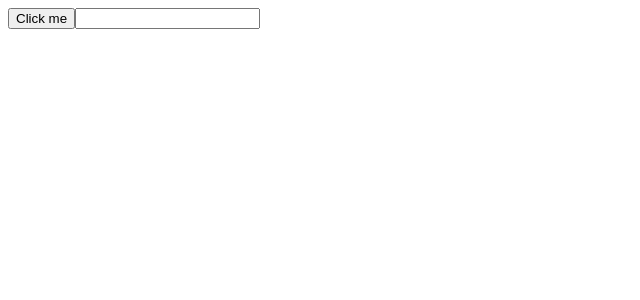
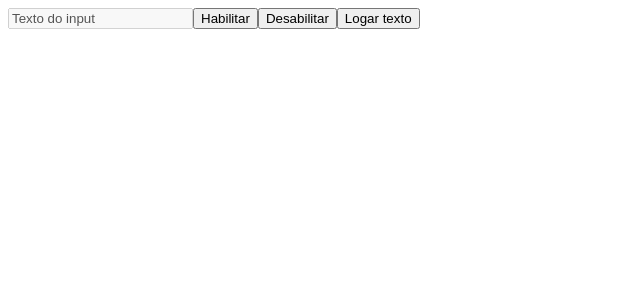
Before and after one commit to alexbleggijrr/angular-course-rocketseat, an Angular app in the folder 01-first-steps/02-angular-fundamentals/my-new-project/: page / in a window 1280 px wide. Shown: the top 300 px of the page, without its empty margins (0-640 px from the left). Built offline with nearby package versions, Linux system fonts and the light colour scheme.

Commit message:
using property binding

```diff
--- a/01-first-steps/02-angular-fundamentals/my-new-project/src/app/app.component.html
+++ b/01-first-steps/02-angular-fundamentals/my-new-project/src/app/app.component.html
@@ -1,6 +1,8 @@
 <!--
- <app-my-button />
+<app-my-button />
 <app-button-flat />
  -->
 
-<app-event-binding />
+<!-- <app-event-binding /> -->
+
+<app-property-binding />
--- a/01-first-steps/02-angular-fundamentals/my-new-project/src/app/app.component.ts
+++ b/01-first-steps/02-angular-fundamentals/my-new-project/src/app/app.component.ts
@@ -1,9 +1,9 @@
 import { Component } from '@angular/core';
-import { EventBindingComponent } from './event-binding/event-binding.component';
+import { PropertyBindingComponent } from './property-binding/property-binding.component';
 
 @Component({
   selector: 'app-root',
-  imports: [EventBindingComponent],
+  imports: [PropertyBindingComponent],
   templateUrl: './app.component.html',
   styleUrl: './app.component.scss',
 })
--- /dev/null
+++ b/01-first-steps/02-angular-fundamentals/my-new-project/src/app/property-binding/property-binding.component.html
@@ -0,0 +1,10 @@
+<input
+  id="my-input"
+  [type]="inputType"
+  [value]="texto"
+  [disabled]="inputDisabled"
+  (input)="onInputChange($event)"
+/>
+<button (click)="habilitarInput()">Habilitar</button>
+<button (click)="desabilitarInput()">Desabilitar</button>
+<button (click)="logarTexto()">Logar texto</button>
--- /dev/null
+++ b/01-first-steps/02-angular-fundamentals/my-new-project/src/app/property-binding/property-binding.component.ts
@@ -0,0 +1,29 @@
+import { Component } from '@angular/core';
+
+@Component({
+  selector: 'app-property-binding',
+  imports: [],
+  templateUrl: './property-binding.component.html',
+  styleUrl: './property-binding.component.scss',
+})
+export class PropertyBindingComponent {
+  texto = 'Texto do input';
+  inputType = 'text';
+  inputDisabled = true;
+
+  habilitarInput() {
+    this.inputDisabled = false;
+  }
+
+  desabilitarInput() {
+    this.inputDisabled = true;
+  }
+
+  onInputChange(event: Event) {
+    this.texto = (event.target as HTMLInputElement).value;
+  }
+
+  logarTexto() {
+    console.log(this.texto);
+  }
+}
```
Also changed, not shown: 01-first-steps/02-angular-fundamentals/my-new-project/src/app/property-binding/property-binding.component.scss (added), 1 other file (tests, documents, lock files or other folders).
